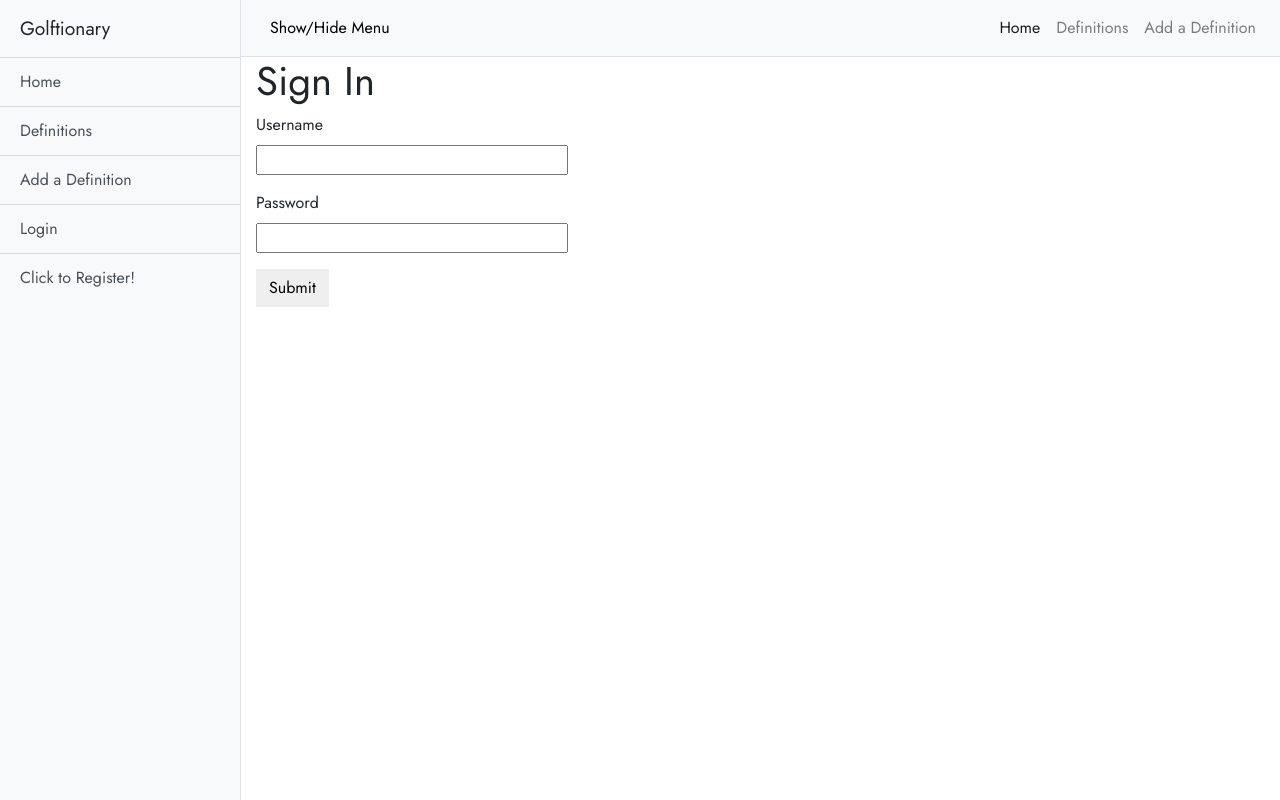
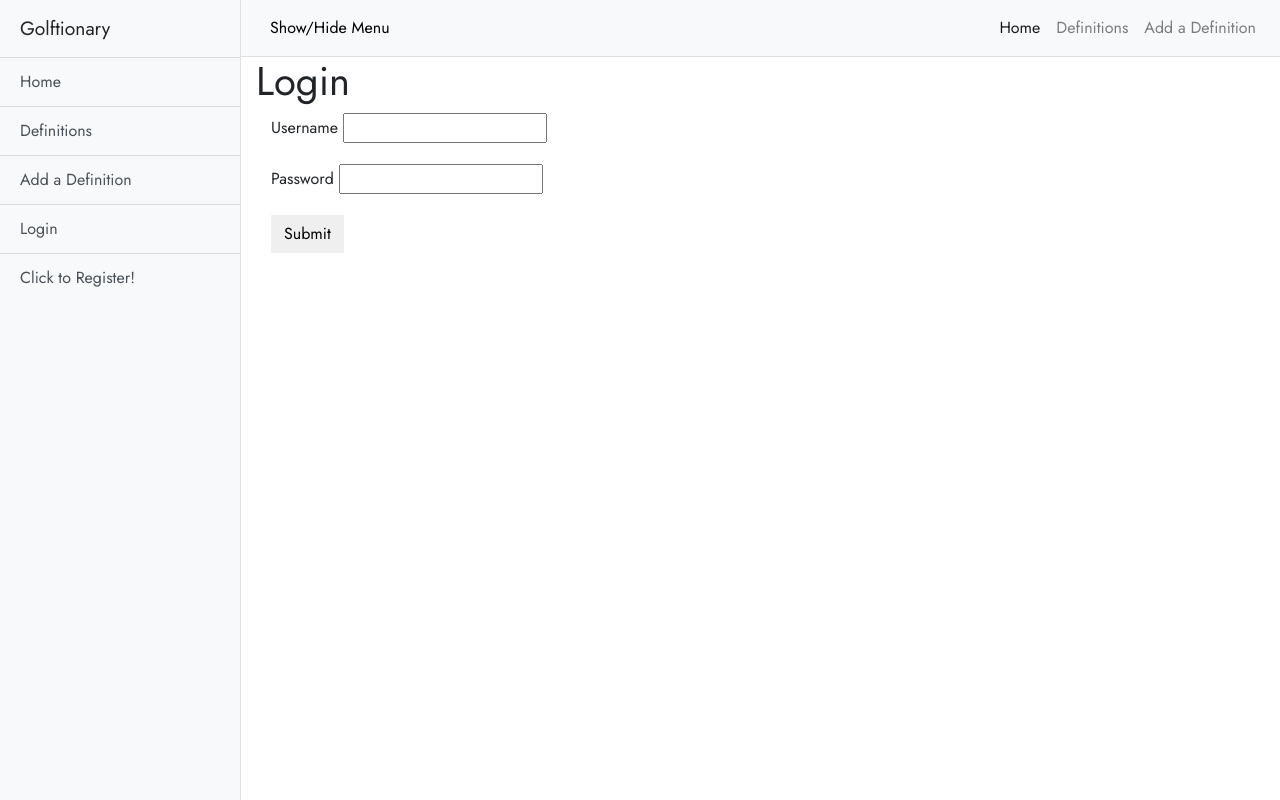
Before and after one commit to NickStevens722/GolfDictionary, a Flask app: page /login in a window 1280 px wide. Run offline with Flask 2, Linux system fonts and the light colour scheme; some libraries are stand-ins or nearby versions.

Commit message:
Fixed hashing

```diff
--- a/app.py
+++ b/app.py
@@ -4,7 +4,7 @@ from flask_pymongo import PyMongo
 from bson.objectid import ObjectId
 from werkzeug.urls import url_parse
 from werkzeug.security import generate_password_hash, check_password_hash
-from flask_login import current_user, login_user, logout_user, login_required, LoginManager
+from flask_login import current_user, login_user, logout_user, login_required, LoginManager, UserMixin
 from flask_wtf import Form, FlaskForm
 from wtforms import StringField, PasswordField, SubmitField, BooleanField
 from wtforms.validators import ValidationError, DataRequired, Email, EqualTo
@@ -27,9 +27,9 @@ class RegistrationForm(FlaskForm):
 
 app = Flask(__name__)
 
-lm = LoginManager()
-lm.init_app(app)
-lm.login_view = 'login'
+lm = LoginManager(app)
+# lm.init_app(app)
+# lm.login_view = 'login'
 
 app.config['SECRET_KEY'] = "Your_secret_string"
 
@@ -94,7 +94,7 @@ class LoginForm(Form):
     password = PasswordField('Password', validators=[DataRequired()])
 
 
-class User():
+class User(UserMixin):
     def __init__(self, username):
         self.username = username
 
@@ -117,24 +117,38 @@ class User():
 
 @app.route('/login', methods=['GET', 'POST'])
 def login():
+    # import pdb; pdb.set_trace()
+    if current_user.is_authenticated:
+        return redirect(url_for('home'))
+    form = LoginForm()
+    if form.validate_on_submit():
+        print("form.username", form.username)
+        user = mongo.db.users.find_one({"username": form.username.data})
+        print("user", user)
+        if user and User.validate_login(user['password'], form.password.data):
+            userJson = dumps([user['_id']])
+            print(userJson, "userJson")
+            user_obj = User(user[ObjectId("_id")])
+            print(user_obj)
+            login_user(user_obj) # Pass in user id
+            flash("Logged in successfully", category='success')
+            return redirect(url_for("home"))
+        else:
+            flash('Invalid username or password')
+    return render_template('login.html', title='Sign In', form=form)
+
+def _login():
     form = LoginForm()
     if request.method == 'POST' and form.validate_on_submit():
         user = mongo.db.users.find_one({"_id": form.username.data})
         if user and User.validate_login(user['password'], form.password.data):
+            print("This")
             user_obj = User(dumps([user['_id']]))
             login_user(user_obj)
             flash("Logged in successfully", category='success')
             return redirect(url_for("home"))
         flash("Wrong username or password", category='error')
     return render_template('login.html', title='login', form=form)
-
-
-@lm.user_loader
-def load_user(username):
-    u = mongo.db.users.find_one({"_id": username})
-    if not u:
-        return None
-    return User(u['_id'])
 
 
 @app.route('/logout')
@@ -148,7 +162,13 @@ def register():
     form = RegistrationForm()
     if form.validate_on_submit():
         users = mongo.db.users
-        users.insert_one(request.form.to_dict())
+        formData = request.form.to_dict()
+        _user = {
+            'username': formData["username"],
+            'email': formData["email"],
+            'password': generate_password_hash(formData["password"]),
+            }
+        users.insert_one(_user)
         flash('Congratulations, you are now a registered user!')
         return redirect(url_for('login'))
     return render_template('register.html', title='Register', form=form)
@@ -161,6 +181,14 @@ def edit_def(def_id):
     return render_template('editdef.html', defi=the_def)
 
 
+@lm.user_loader
+def load_user(username):
+    u = mongo.db.users.find_one({"_id": username})
+    if not u:
+        return None
+    return User(u['_id'])
+
+
 if __name__ == '__main__':
     app.run(host=os.environ.get('IP'),
         port=int(os.environ.get('PORT')),
--- a/templates/login.html
+++ b/templates/login.html
@@ -1,23 +1,21 @@
 {% extends "base.html" %}
+{% block content %}
 
-{% block content %}
-    <h1>Sign In</h1>
-    <form action="" method="post" novalidate>
-        {{ form.hidden_tag() }}
-        <p>
-            {{ form.username.label }}<br>
-            {{ form.username(size=32) }}<br>
-            {% for error in form.username.errors %}
-            <span style="color: red;">[{{ error }}]</span>
-            {% endfor %}
-        </p>
-        <p>
-            {{ form.password.label }}<br>
-            {{ form.password(size=32) }}<br>
-            {% for error in form.password.errors %}
-            <span style="color: red;">[{{ error }}]</span>
-            {% endfor %}
-        </p>
-        <button class="btn btn-default" type="submit">Submit</button>
-    </form>
+        <h1>Login</h1>
+
+        <form action="" method="POST" name="form">
+            <div class="col-md-4 col-md-offset-4">
+                {{ form.hidden_tag() }}
+                <div class="form-group">
+                    <label class="control-label" for="username">Username</label>
+                    {{ form.username }}
+                </div>
+                <div class="form-group">
+                    <label class="control-label" for="password">Password</label>
+                    {{ form.password }}
+                </div>
+                <button class="btn btn-default" type="submit">Submit</button>
+            </div>
+        </form>
+
 {% endblock %}
```
